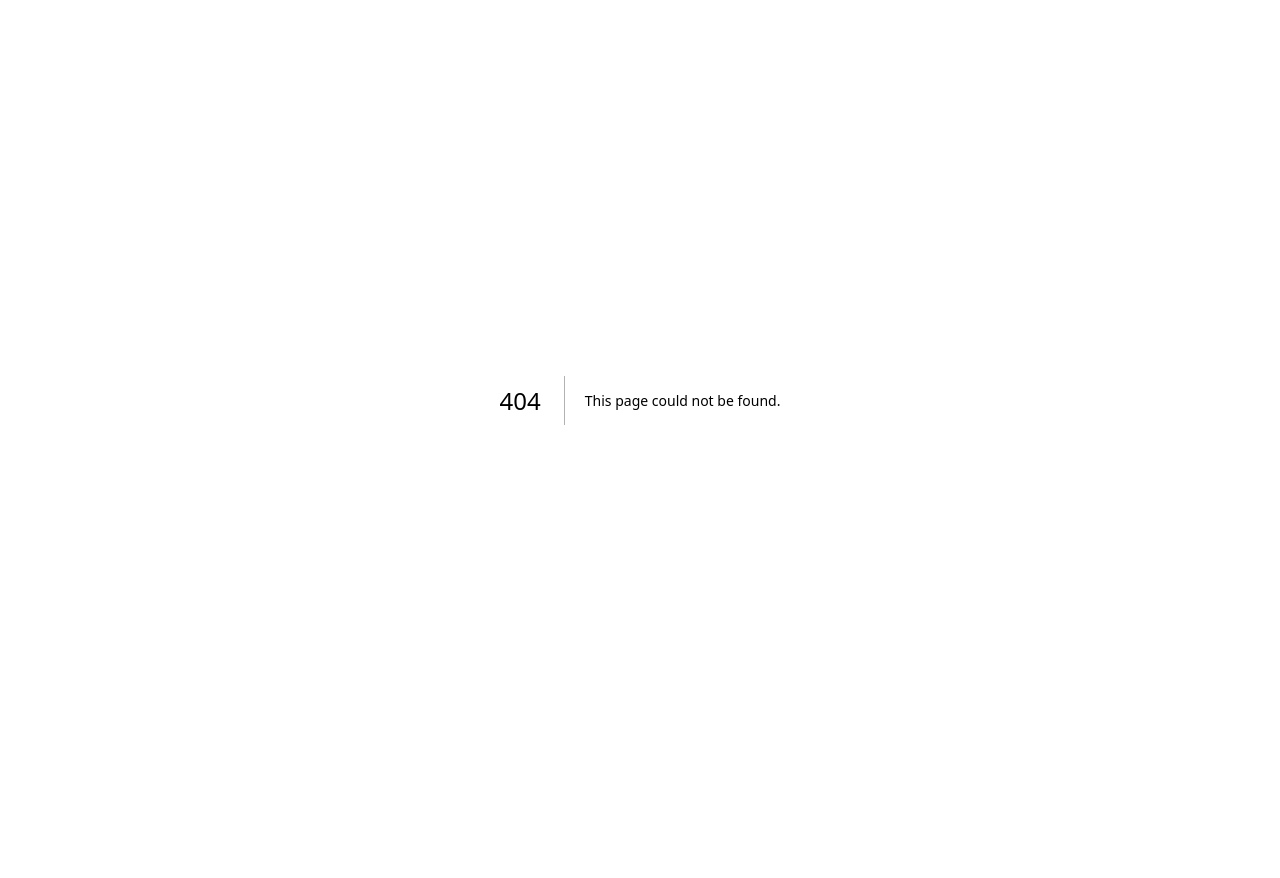
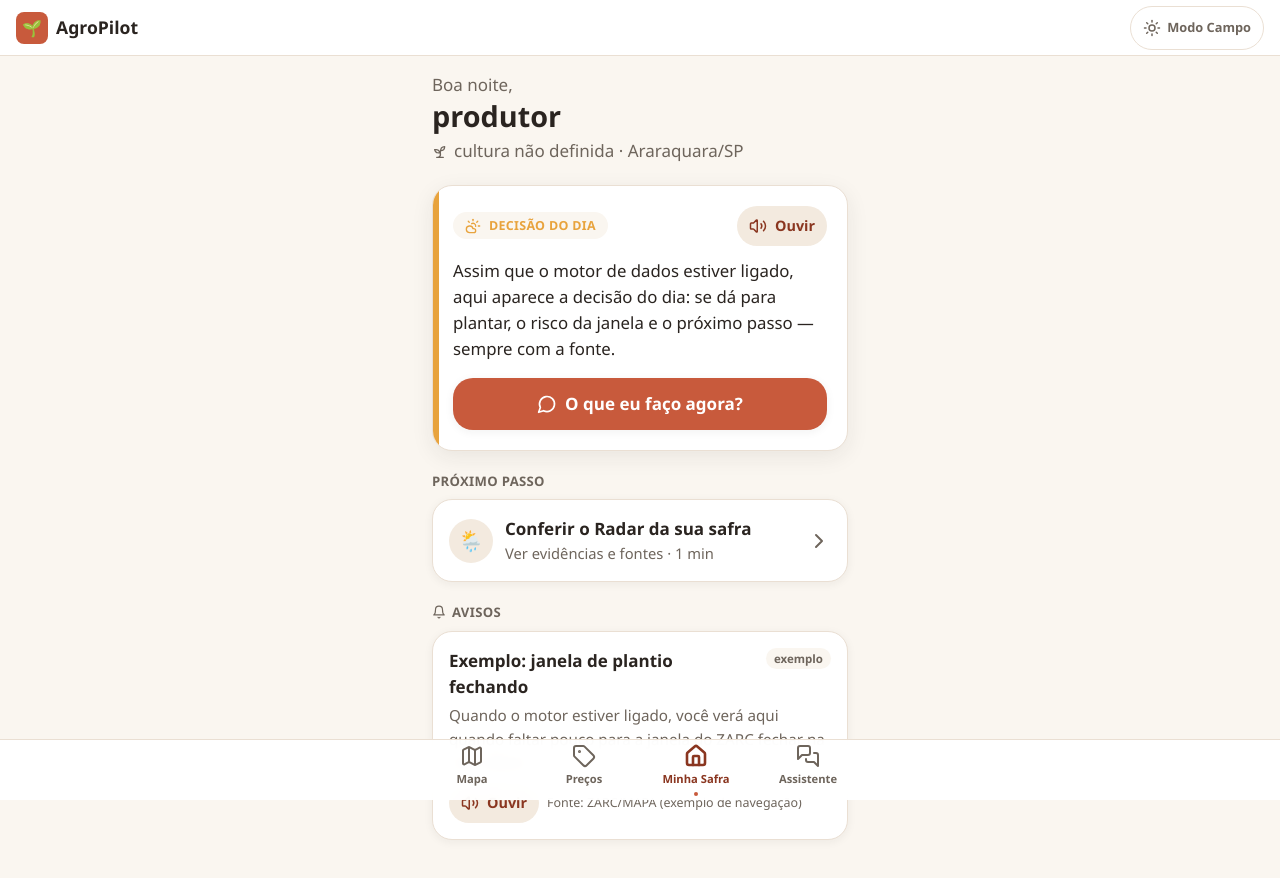
Before and after one commit to Thomaskynol/hackaton-dados-abertos-git-push-e-reza, a Next.js app in the folder front/: page /safra in a window 1280 px wide. Before the commit this address had no page. Shown: the top 878 px of the page. Before the commit the page ends 800 px from the top, so only its background shows below. Built offline with nearby package versions, Linux system fonts and the light colour scheme.

Commit message:
feat(front): casca do app com abas Minha Safra e Radar de evidencias

```diff
--- /dev/null
+++ b/front/src/app/(app)/layout.tsx
@@ -0,0 +1,13 @@
+import { TopBar } from "@/components/TopBar";
+import { BottomNav } from "@/components/BottomNav";
+
+/** Casca das telas internas: barra superior + conteúdo + navegação inferior. */
+export default function AppLayout({ children }: { children: React.ReactNode }) {
+  return (
+    <div className="min-h-screen bg-canvas">
+      <TopBar />
+      <main className="mx-auto max-w-md px-4 pb-28 pt-4">{children}</main>
+      <BottomNav />
+    </div>
+  );
+}
--- /dev/null
+++ b/front/src/app/(app)/radar/page.tsx
@@ -0,0 +1,61 @@
+"use client";
+
+import { EvidenceCard } from "@/components/EvidenceCard";
+import { AudioButton } from "@/components/AudioButton";
+import { usePerfil } from "@/lib/perfil-context";
+import { CULTURAS, evidenciasDemo } from "@/lib/dados-locais";
+
+/**
+ * Radar: as evidências que sustentam a decisão, cada uma com fonte e um dos
+ * 4 estados honestos. Nunca "score 90%".
+ */
+export default function RadarPage() {
+  const { perfil, carregado } = usePerfil();
+  if (!carregado) return null;
+
+  const cultura = CULTURAS.find((c) => c.id === perfil.lavouras[0]?.cultura);
+  const evidencias = evidenciasDemo();
+  const intro =
+    "Aqui ficam as evidências da sua safra. Cada cartão mostra o que o dado permite dizer e de onde ele vem. Toque em Ver fonte para conferir.";
+
+  return (
+    <div className="space-y-5">
+      <section>
+        <div className="flex items-start justify-between gap-3">
+          <h1 className="font-display text-[1.6rem] font-extrabold leading-tight text-ink">
+            Radar da safra
+          </h1>
+          <AudioButton texto={intro} />
+        </div>
+        <p className="mt-1 text-muted">
+          {cultura ? `${cultura.nome} · ` : ""}
+          {perfil.municipio}/{perfil.uf}
+        </p>
+        <p className="mt-3 text-[1rem] text-muted">{intro}</p>
+      </section>
+
+      {/* legenda dos 4 estados */}
+      <section className="flex flex-wrap gap-2" aria-label="Significado das cores">
+        <Legenda cor="bg-favoravel" rotulo="Favorável" />
+        <Legenda cor="bg-atencao" rotulo="Atenção" />
+        <Legenda cor="bg-terra" rotulo="Falta dado" />
+        <Legenda cor="bg-pendente" rotulo="Sem dado" />
+      </section>
+
+      <section className="space-y-3">
+        {evidencias.map((e, i) => (
+          <EvidenceCard key={`${e.tipo}-${i}`} evidencia={e} />
+        ))}
+      </section>
+    </div>
+  );
+}
+
+function Legenda({ cor, rotulo }: { cor: string; rotulo: string }) {
+  return (
+    <span className="inline-flex items-center gap-1.5 rounded-full border border-line bg-surface px-2.5 py-1 text-[0.8rem] font-semibold text-muted">
+      <span className={`h-2.5 w-2.5 rounded-full ${cor}`} aria-hidden />
+      {rotulo}
+    </span>
+  );
+}
--- /dev/null
+++ b/front/src/app/(app)/safra/page.tsx
@@ -0,0 +1,112 @@
+"use client";
+
+import Link from "next/link";
+import { MessageCircle, Bell, ChevronRight, Sprout, CloudSun } from "lucide-react";
+import { AudioButton } from "@/components/AudioButton";
+import { usePerfil, primeiroNome } from "@/lib/perfil-context";
+import { CULTURAS, alertasDemo } from "@/lib/dados-locais";
+
+/** Minha Safra (início): o produtor vê o essencial do dia em um relance. */
+export default function Safra() {
+  const { perfil, carregado } = usePerfil();
+  if (!carregado) return null;
+
+  const pn = primeiroNome(perfil.nome);
+  const lav = perfil.lavouras[0];
+  const cultura = CULTURAS.find((c) => c.id === lav?.cultura);
+  const alertas = alertasDemo();
+
+  const saudacao = saudar();
+  const resumoDia =
+    "Assim que o motor de dados estiver ligado, aqui aparece a decisão do dia: se dá para plantar, o risco da janela e o próximo passo — sempre com a fonte.";
+
+  return (
+    <div className="space-y-5">
+      {/* saudação */}
+      <section>
+        <p className="text-muted">{saudacao},</p>
+        <h1 className="font-display text-[1.8rem] font-extrabold leading-tight text-ink">
+          {pn}
+        </h1>
+        <p className="mt-1 flex items-center gap-1.5 text-muted">
+          <Sprout size={16} aria-hidden />
+          {cultura ? cultura.nome : "cultura não definida"} · {perfil.municipio}/{perfil.uf}
+        </p>
+      </section>
+
+      {/* decisão do dia — estado honesto (ainda sem backend) */}
+      <section className="relative overflow-hidden rounded-xl2 border border-line bg-surface p-5 shadow-card">
+        <span className="absolute left-0 top-0 h-full w-1.5 bg-atencao" aria-hidden />
+        <div className="flex items-center justify-between gap-3">
+          <span className="inline-flex items-center gap-2 rounded-full bg-canvas px-3 py-1 text-[0.78rem] font-bold uppercase tracking-wide text-atencao">
+            <CloudSun size={16} /> Decisão do dia
+          </span>
+          <AudioButton texto={resumoDia} />
+        </div>
+        <p className="mt-3 text-[1.05rem] text-ink">{resumoDia}</p>
+        <Link
+          href="/assistente"
+          className="mt-4 inline-flex min-h-[52px] w-full items-center justify-center gap-2 rounded-xl2 bg-terra px-5 font-bold text-white shadow-soft transition hover:brightness-95"
+        >
+          <MessageCircle size={20} /> O que eu faço agora?
+        </Link>
+      </section>
+
+      {/* próximo passo */}
+      <section>
+        <h2 className="mb-2 text-[0.82rem] font-bold uppercase tracking-wide text-muted">
+          Próximo passo
+        </h2>
+        <Link
+          href="/radar"
+          className="flex items-center gap-3 rounded-xl2 border border-line bg-surface p-4 shadow-soft transition hover:border-terra"
+        >
+          <span className="grid h-11 w-11 shrink-0 place-items-center rounded-full bg-terra-soft text-xl" aria-hidden>
+            🌦️
+          </span>
+          <span className="flex-1">
+            <span className="block font-bold text-ink">Conferir o Radar da sua safra</span>
+            <span className="block text-[0.92rem] text-muted">
+              Ver evidências e fontes · 1 min
+            </span>
+          </span>
+          <ChevronRight className="text-muted" aria-hidden />
+        </Link>
+      </section>
+
+      {/* alertas proativos */}
+      <section>
+        <h2 className="mb-2 flex items-center gap-1.5 text-[0.82rem] font-bold uppercase tracking-wide text-muted">
+          <Bell size={14} /> Avisos
+        </h2>
+        <div className="space-y-2.5">
+          {alertas.map((a) => (
+            <article
+              key={a.id}
+              className="rounded-xl2 border border-line bg-surface p-4 shadow-soft"
+            >
+              <div className="flex items-start justify-between gap-3">
+                <h3 className="font-bold text-ink">{a.titulo}</h3>
+                <span className="shrink-0 rounded-full bg-canvas px-2 py-0.5 text-[0.72rem] font-semibold text-muted">
+                  exemplo
+                </span>
+              </div>
+              <p className="mt-1 text-[0.95rem] text-muted">{a.mensagem}</p>
+              <div className="mt-2 flex items-center gap-2">
+                <AudioButton texto={`${a.titulo}. ${a.mensagem}`} />
+                <span className="text-[0.78rem] text-muted">Fonte: {a.fonte}</span>
+              </div>
+            </article>
+          ))}
+        </div>
+      </section>
+    </div>
+  );
+}
+
+function saudar() {
+  const h = new Date().getHours();
+  if (h < 12) return "Bom dia";
+  if (h < 18) return "Boa tarde";
+  return "Boa noite";
+}
```
